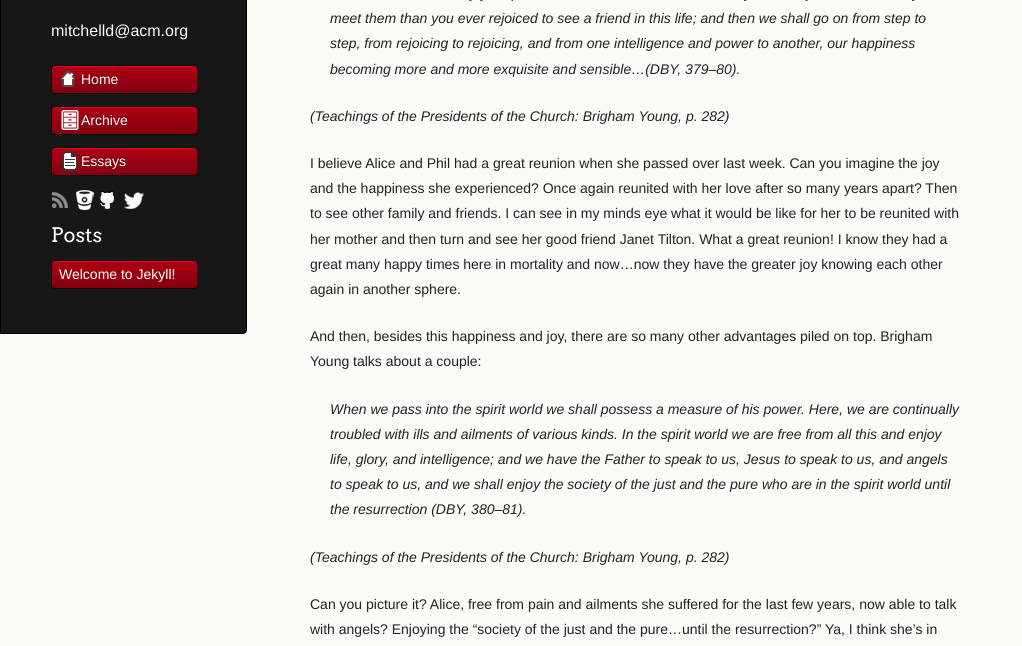
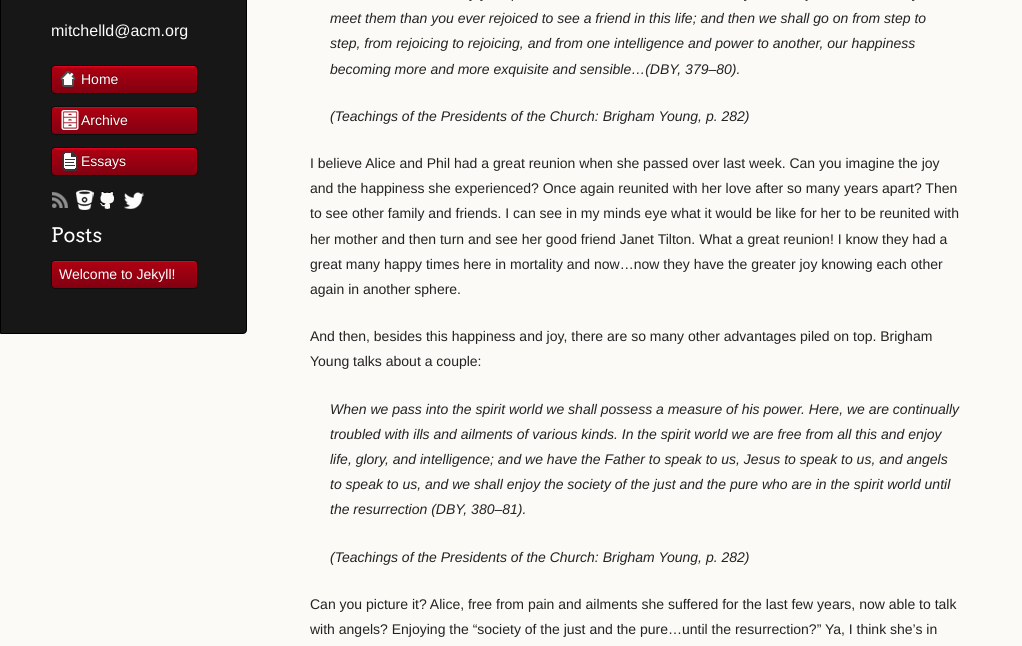
Before and after one commit to digitalbias/digitalbias.old, a Jekyll site: the page built from essays/2011-11-progression.md, in a window 1280 px wide and 900 px high, scrolled down 2463 px. Shown: the part 150-796 px from the top of the window, without its empty margins (0-1022 px from the left). Built offline with Jekyll 4.4.1, drawn with Linux system fonts in a browser that asks for light colours; Markdown is read by kramdown in place of the engine named in the settings.

```diff
--- a/essays/2011-11-progression.md
+++ b/essays/2011-11-progression.md
@@ -56,7 +56,7 @@ When we die we enter what is called the spirit world. It is a place where the sp
 
 > We have more friends behind the veil than on this side, and they will hail us more joyfully than you were ever welcomed by your parents and friends in this world; and you will rejoice more when you meet them than you ever rejoiced to see a friend in this life; and then we shall go on from step to step, from rejoicing to rejoicing, and from one intelligence and power to another, our happiness becoming more and more exquisite and sensible...(DBY, 379–80).
 
-_(Teachings of the Presidents of the Church: Brigham Young, p. 282)_
+> _(Teachings of the Presidents of the Church: Brigham Young, p. 282)_
 
 I believe Alice and Phil had a great reunion when she passed over last week. Can you imagine the joy and the happiness she experienced? Once again reunited with her love after so many years apart? Then to see other family and friends. I can see in my minds eye what it would be like for her to be reunited with her mother and then turn and see her good friend Janet Tilton. What a great reunion! I know they had a great many happy times here in mortality and now…now they have the greater joy knowing each other again in another sphere.
 
@@ -64,7 +64,7 @@ And then, besides this happiness and joy, there are so many other advantages pil
 
 > When we pass into the spirit world we shall possess a measure of his power. Here, we are continually troubled with ills and ailments of various kinds. In the spirit world we are free from all this and enjoy life, glory, and intelligence; and we have the Father to speak to us, Jesus to speak to us, and angels to speak to us, and we shall enjoy the society of the just and the pure who are in the spirit world until the resurrection (DBY, 380–81).
 
-_(Teachings of the Presidents of the Church: Brigham Young, p. 282)_
+> _(Teachings of the Presidents of the Church: Brigham Young, p. 282)_
 
 Can you picture it? Alice, free from pain and ailments she suffered for the last few years, now able to talk with angels? Enjoying the "society of the just and the pure…until the resurrection?" Ya, I think she's in heaven in a number of different meanings of the word.
 
@@ -74,13 +74,13 @@ When you are in the spirit world, everything there will appear as natural as thi
 
 > Spirits are just as familiar with spirits as bodies are with bodies, though spirits are composed of matter so refined as not to be tangible to this coarser organization. They walk, converse, and have their meetings; and the spirits of good men like Joseph and the Elders, who have left this Church on earth for a season to operate in another sphere, are rallying all their powers and going from place to place preaching the Gospel
 
-_(Teachings of the Presidents of the Church: Brigham Young, p. 281)_
+> _(Teachings of the Presidents of the Church: Brigham Young, p. 281)_
 
 > Father Smith [Joseph Smith Sr.] and Carlos [Smith] and Brother [Edward] Partridge, yes, and every other good Saint, are just as busy in the spirit world as you and I are here. They can see us, but we cannot see them unless our eyes were opened. What are they doing there? They are preaching, preaching all the time, and preparing the way for us to hasten our work in building temples here and elsewhere (DBY, 378).
 
 > The spirits that dwell in these tabernacles on this earth, when they leave them go directly into this world of spirits. What! A congregated mass of inhabitants there in spirit, mingling with each other, as they do here? Yes, brethren, they are there together, and if they associate together, and collect together, in clans and in societies as they do here, it is their privilege. No doubt they yet, more or less, see, hear, converse and have to do with each other, both good and bad. If the Elders of Israel in these latter times go and preach to the spirits in prison, they associate with them, precisely as our Elders associate with the wicked in the flesh, when they go to preach to them (DBY, 378).
 
-_(Teachings of the Presidents of the Church: Brigham Young, p. 280)_
+> _(Teachings of the Presidents of the Church: Brigham Young, p. 280)_
 
 Terry talked about how there was a time of pioneers in New England and how Alice had a part in that work. I suspect she will have assignments related to what she had been doing here in life already. Working with relatives she had done research for. Working with people from New England. Working to help the work progress and making the way possible for us to continue the work here on this side. I expect that she has tackled the challenge with the same enthusiasm and vigor that marked her life when she was here in mortality.
 
@@ -96,13 +96,13 @@ Here is Brigham Young:
 
 > After the spirit leaves the body, it remains without a tabernacle in the spirit world until the Lord, by his law that he has ordained, brings to pass the resurrection of the dead [see D&C 93:33–34]. When the angel who holds the keys of the resurrection shall sound his trumpet, then the peculiar fundamental particles that organized our bodies here, if we do honor to them, though they be deposited in the depths of the sea, and though one particle is in the north, another in the south, another in the east, and another in the west, will be brought together again in the twinkling of an eye, and our spirits will take possession of them.
 
-_(Teachings of the Presidents of the Church: Brigham Young, p. 276)_
+> _(Teachings of the Presidents of the Church: Brigham Young, p. 276)_
 
 Joseph Smith described the resurrection in this way:
 
 > “So plain was the vision, that I actually saw men, before they had ascended from the tomb, as though they were getting up slowly. They took each other by the hand and said to each other, ‘My father, my son, my mother, my daughter, my brother, my sister.’ And when the voice calls for the dead to arise, suppose I am laid by the side of my father, what would be the first joy of my heart? To meet my father, my mother, my brother, my sister; and when they are by my side, I embrace them and they me. …
 
-_(Teachings of the Presidents of the Church: Joseph Smith, p. )_
+> _(Teachings of the Presidents of the Church: Joseph Smith, p. )_
 
 When the time comes we receive the very same body we had here in mortality. President Wilford Woodruff said he was "very glad to have the same body in the resurrection with which [he] waded swamps, swam rivers and travelled and labored to build up the kingdom of God here on the earth." (Teachings of Presidents of the Church: Wilford Woodruff, (2004), 77–88)
 
@@ -126,7 +126,7 @@ All of us will eventually be resurrected. It's part of the plan of our Heavenly
 
 > ...what we are saying is that when the saints of God chart a course of righteousness, when they gain sure testimonies of the truth and divinity of the Lord’s work, when they keep the commandments, when they overcome the world, when they put first in their lives the things of God’s kingdom: when they do all these things, and then depart this life—though they have not yet become perfect—they shall nonetheless gain eternal life in our Father’s kingdom; and eventually they shall be perfect as God their Father and Christ His Son are perfect.
 
-_(Ensign Nov 1976, "The Dead Who Die in the Lord", Bruce R. McConkie)_
+> _(Ensign Nov 1976, "The Dead Who Die in the Lord", Bruce R. McConkie)_
 
 Death was sweet to Alice. She was true to her testimony and firm in her faith of Jesus Christ. There was no dread or fear of death, but a resolute determination to remain faithful to the end of her days.
 
```
Also changed, not shown: archive/index.md (+3 -1 lines), essays/index.md (+1 -1 lines).
